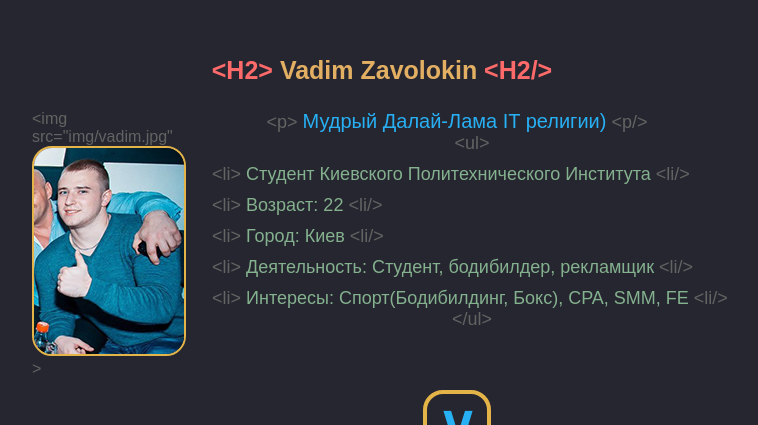
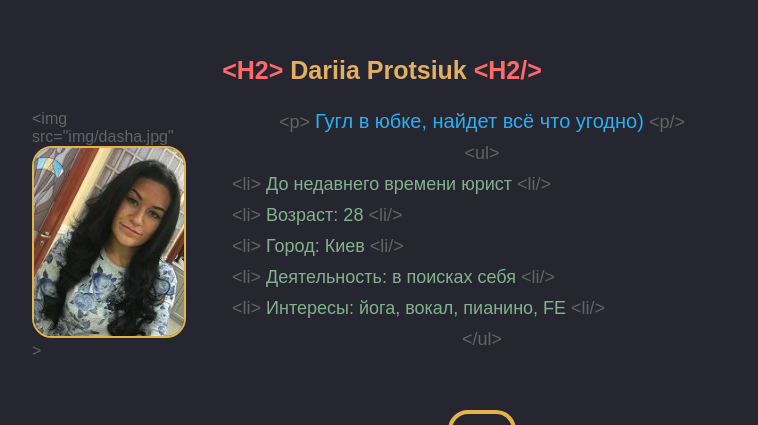
Before and after one commit to peyncw/goit, a plain HTML site: page Soft Sckills/Презентация/index.html in a window 1280 px wide. Shown: the part 3422-3847 px from the top of the page, without its empty margins (258-1016 px from the left). Drawn offline with nearby package versions, Linux system fonts and the light colour scheme.

Commit message:
aded new people in softskill presentation

```diff
--- a/Soft Sckills/Презентация/css/style.css
+++ b/Soft Sckills/Презентация/css/style.css
@@ -122,6 +122,7 @@ body {
     width: 150px;
 }
 .float_left img {
+    width: 150px;
     border-radius: 20px;
     border: 2px solid rgb(228, 180, 72);
 }
@@ -129,9 +130,9 @@ body {
     font-size: 18px;
     color: rgb(99, 99, 99);
     padding-top: 25px;
-    float: left;
+    float: right;
     min-height: 250px;
-    width: 550px;
+    width: 500px;
     text-align: center;
 }
 .float_right div > p {
@@ -141,13 +142,12 @@ body {
 }
 .float_right li {
     text-align: left;
-    padding-left: 30px;
+    padding-top: 10px;
     color: rgb(99, 99, 99);
     list-style-type: none;
 }
 .float_right li p {
     font-size: 18px;
-    padding-top: 10px;
     display: inline-block;
     color: rgb(132, 177, 142);
 }
--- a/Soft Sckills/Презентация/index.html
+++ b/Soft Sckills/Презентация/index.html
@@ -30,7 +30,7 @@
         </div>
         <div class="slide2" id="slide2_">
             <H1 class="color2_h1">&lt;H2&gt; <p>Наш Девиз: </p> &lt;H2/&gt;</H1>
-            <H2 class="slide2_h2"><p>&lt;span&gt;</p> Траливали наш девиз траливали наш девиз траливали наш девиз<p>&lt;span/&gt;</p></H2>
+            <H2 class="slide2_h2"><p>&lt;span&gt;</p> It's your choice!<p>&lt;span/&gt;</p></H2>
             <div class="scroll1"><a href="#slide3_">&or;</a></div>
         </div>
         <div class="slide3" id="slide3_">
@@ -38,7 +38,7 @@
             <div class="float_left">&lt;img src="img/vadim.jpg"<img src="img/vadim.jpg" alt="people">&gt;</div>
             <div class="float_right">
                 <div class="ul_">&lt;p&gt;
-                    <p>Мудрый Далай-Лама IT религии)</p> &lt;p/&gt;</div>
+                    <p>Мудрый)</p> &lt;p/&gt;</div>
                 <ul>
                     <li>&lt;ul&gt;</li>
                     <li>&lt;li&gt;
@@ -57,46 +57,46 @@
             </div>
         </div>
         <div class=" slide4 " id="slide4_">
-          <H1 class="color2_h1">&lt;H2&gt; <p>Vadim Zavolokin</p> &lt;H2/&gt;</H1>
-          <div class="float_left">&lt;img src="img/vadim.jpg"<img src="img/vadim.jpg" alt="people">&gt;</div>
+          <H1 class="color2_h1">&lt;H2&gt; <p>Dariia Protsiuk</p> &lt;H2/&gt;</H1>
+          <div class="float_left">&lt;img src="img/dasha.jpg"<img src="img/dasha.jpg" alt="people">&gt;</div>
           <div class="float_right">
               <div class="ul_">&lt;p&gt;
-                  <p>Мудрый Далай-Лама IT религии)</p> &lt;p/&gt;</div>
+                  <p>Гугл в юбке, найдет всё что угодно)</p> &lt;p/&gt;</div>
               <ul>
                   <li>&lt;ul&gt;</li>
                   <li>&lt;li&gt;
-                      <p>Студент Киевского Политехнического Института</p> &lt;li/&gt;</li>
+                      <p>До недавнего времени юрист</p> &lt;li/&gt;</li>
                   <li>&lt;li&gt;
-                      <p>Возраст: 22</p> &lt;li/&gt;</li>
+                      <p>Возраст: 28</p> &lt;li/&gt;</li>
                   <li>&lt;li&gt;
                       <p>Город: Киев</p> &lt;li/&gt;</li>
                   <li>&lt;li&gt;
-                      <p>Деятельность: Студент, бодибилдер, рекламщик</p> &lt;li/&gt;</li>
+                      <p>Деятельность: в поисках себя</p> &lt;li/&gt;</li>
                   <li>&lt;li&gt;
-                      <p>Интересы: Спорт(Бодибилдинг, Бокс), CPA, SMM, FE</p> &lt;li/&gt;</li>
+                      <p>Интересы: йога, вокал, пианино, FE</p> &lt;li/&gt;</li>
                   <li>&lt;/ul&gt;</li>
               </ul>
               <div class="scroll1"><a href="#slide5_">&or;</a></div>
           </div>
         </div>
         <div class="slide5" id="slide5_">
-          <H1 class="color2_h1">&lt;H2&gt; <p>Vadim Zavolokin</p> &lt;H2/&gt;</H1>
-          <div class="float_left">&lt;img src="img/vadim.jpg"<img src="img/vadim.jpg" alt="people">&gt;</div>
+          <H1 class="color2_h1">&lt;H2&gt; <p>Sergey Pavlenko</p> &lt;H2/&gt;</H1>
+          <div class="float_left">&lt;img src="img/sergey.jpg"<img src="img/sergey.jpg" alt="people">&gt;</div>
           <div class="float_right">
               <div class="ul_">&lt;p&gt;
-                  <p>Мудрый Далай-Лама IT религии)</p> &lt;p/&gt;</div>
+                  <p>Инженеришка</p> &lt;p/&gt;</div>
               <ul>
                   <li>&lt;ul&gt;</li>
                   <li>&lt;li&gt;
-                      <p>Студент Киевского Политехнического Института</p> &lt;li/&gt;</li>
+                      <p>Наслаждаюсь безработной жизнью :)</p> &lt;li/&gt;</li>
                   <li>&lt;li&gt;
-                      <p>Возраст: 22</p> &lt;li/&gt;</li>
+                      <p>Возраст: 32</p> &lt;li/&gt;</li>
                   <li>&lt;li&gt;
-                      <p>Город: Киев</p> &lt;li/&gt;</li>
+                      <p>Город: почти Киев</p> &lt;li/&gt;</li>
                   <li>&lt;li&gt;
-                      <p>Деятельность: Студент, бодибилдер, рекламщик</p> &lt;li/&gt;</li>
+                      <p>Деятельность: В прошлом инженер по автоматизации производства, строил атомную станцию</p> &lt;li/&gt;</li>
                   <li>&lt;li&gt;
-                      <p>Интересы: Спорт(Бодибилдинг, Бокс), CPA, SMM, FE</p> &lt;li/&gt;</li>
+                      <p>Интересы: FE, учу английский. Ну и рыбалочка :)</p> &lt;li/&gt;</li>
                   <li>&lt;/ul&gt;</li>
               </ul>
               <div class="scroll1"><a href="#slide6_">&or;</a></div>
```
Also changed, not shown: Soft Sckills/Презентация/img/dasha.jpg (added), Soft Sckills/Презентация/img/sergey.jpg (added).
